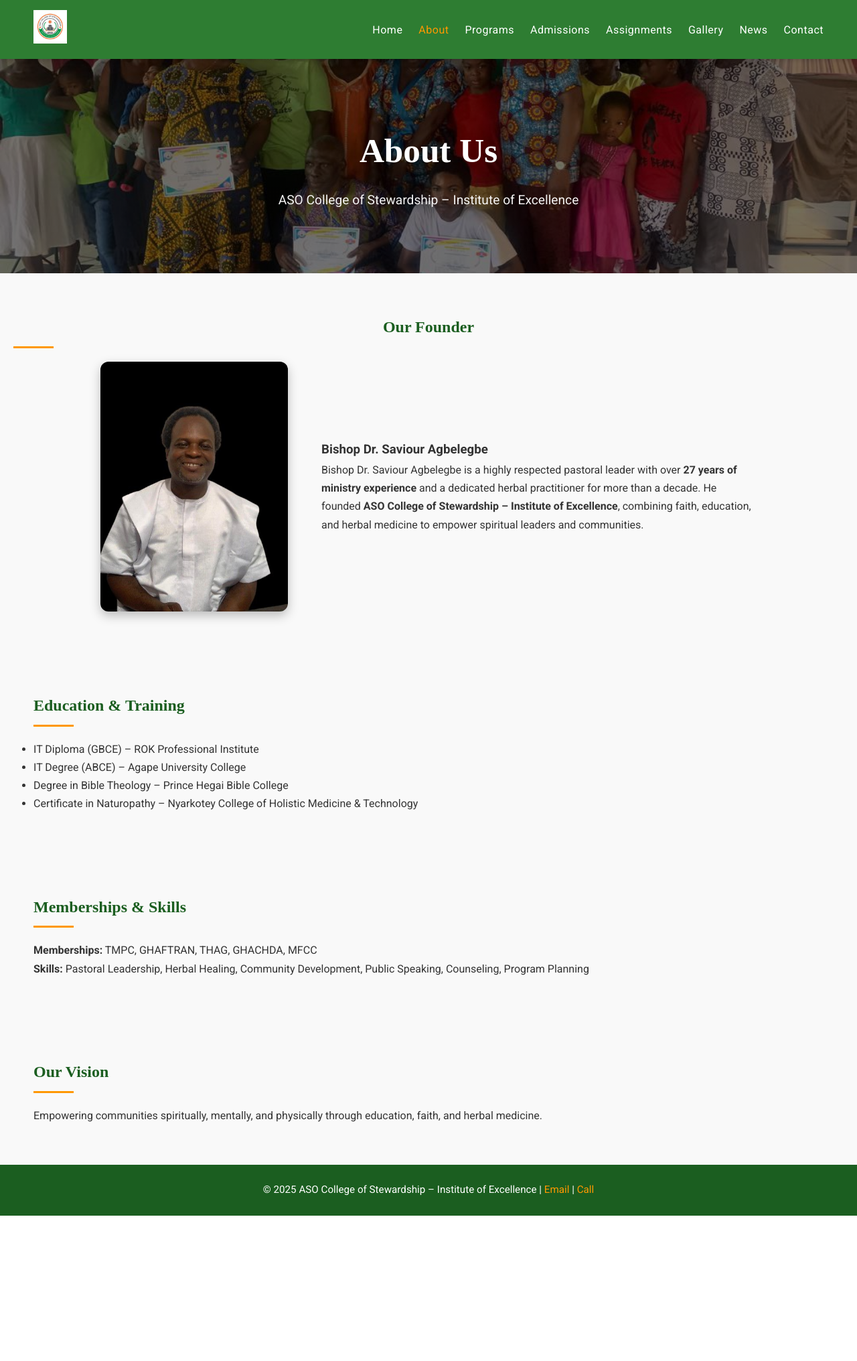
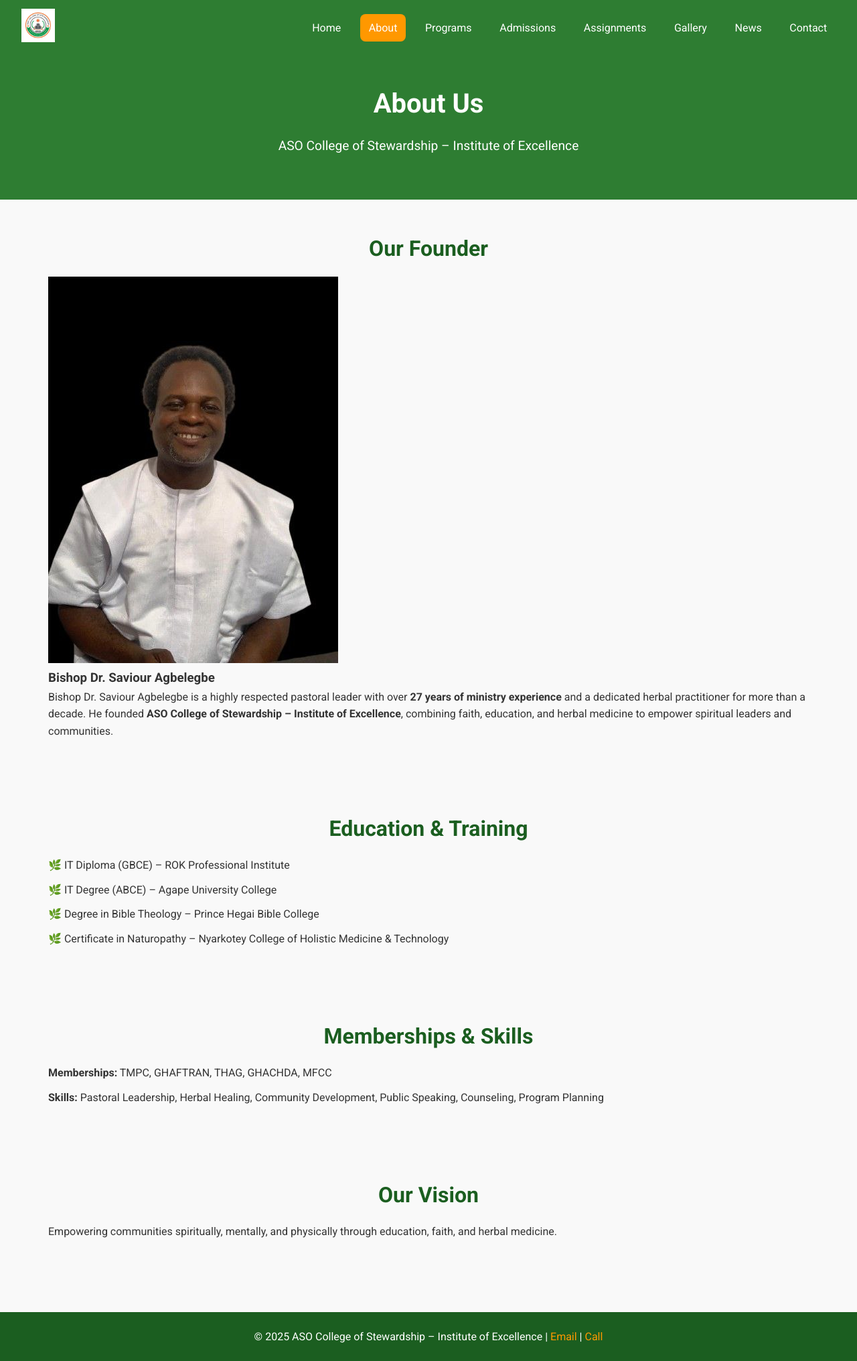
Before and after one commit to Potentialbeliever/aso-college-website, a PHP site: page /about.html in a window 1280 px wide. Shown: the whole page at 67% size. Before the commit the page ends 1815 px from the top, so only its background shows below. Run offline with PHP 8.4, Linux system fonts and the light colour scheme.

Commit message:
Refactor CSS styles and add new variables
Added new CSS variables for border radius and transition. Updated various styles for body, navbar, hero section, buttons, sections, footer, and responsive design.

```diff
--- a/style.css
+++ b/style.css
@@ -9,6 +9,8 @@
   --light-bg: #f9f9f9;
   --text-dark: #333;
   --text-light: #fff;
+  --border-radius: 8px;
+  --transition: 0.3s ease-in-out;
 }
 
 * {
@@ -18,250 +20,133 @@
   font-family: 'Roboto', sans-serif;
 }
 
-html {
-  scroll-behavior: smooth;
-}
-
 body {
-  line-height: 1.7;
+  background: var(--light-bg);
   color: var(--text-dark);
-  background: var(--light-bg);
+  line-height: 1.6;
 }
 
 /* ================= NAVBAR ================= */
 nav {
-  background: var(--primary-green);
-  color: var(--text-light);
-  padding: 15px 50px;
   display: flex;
   justify-content: space-between;
   align-items: center;
+  padding: 0.8rem 2rem;
+  background: var(--primary-green);
+  color: var(--text-light);
   position: sticky;
   top: 0;
   z-index: 1000;
-  box-shadow: 0 2px 6px rgba(0,0,0,0.15);
 }
 
 nav .logo img {
   height: 50px;
 }
 
+nav .nav-links {
+  display: flex;
+  gap: 1rem;
+}
+
 nav .nav-links a {
   color: var(--text-light);
-  margin-left: 20px;
   text-decoration: none;
-  font-weight: 500;
-  letter-spacing: 0.5px;
-  transition: 0.3s;
+  padding: 0.5rem 0.8rem;
+  border-radius: var(--border-radius);
+  transition: var(--transition);
 }
 
 nav .nav-links a:hover,
 nav .nav-links a.active {
-  color: var(--accent-orange);
-  transform: translateY(-2px);
+  background: var(--accent-orange);
+  color: var(--text-light);
+}
+
+.menu-toggle {
+  display: none;
+  font-size: 1.8rem;
+  cursor: pointer;
 }
 
 /* ================= HERO ================= */
 .hero {
-  background:
-    linear-gradient(rgba(0,0,0,0.55), rgba(0,0,0,0.55)),
-    url('images/hero.jpg') center/cover no-repeat;
+  text-align: center;
+  padding: 4rem 2rem;
+  background: var(--primary-green);
   color: var(--text-light);
-  height: 85vh;
-  display: flex;
-  flex-direction: column;
-  justify-content: center;
-  align-items: center;
-  text-align: center;
-  padding: 0 20px;
 }
 
-.small-hero {
-  height: 40vh;
+.hero.small-hero {
+  padding: 2.5rem 2rem;
 }
 
 .hero h1 {
-  font-size: 3.2rem;
-  font-family: 'Merriweather', serif;
-  margin-bottom: 15px;
+  font-size: 2.5rem;
+  margin-bottom: 1rem;
 }
 
 .hero p {
   font-size: 1.2rem;
-  max-width: 700px;
-  opacity: 0.95;
+  margin-bottom: 1.5rem;
 }
 
 .hero .btn {
-  margin-top: 20px;
-  padding: 12px 25px;
   background: var(--accent-orange);
   color: var(--text-light);
-  border: none;
-  border-radius: 6px;
-  font-weight: bold;
+  padding: 0.7rem 1.5rem;
   text-decoration: none;
-  transition: 0.3s;
+  border-radius: var(--border-radius);
+  font-weight: 700;
+  transition: var(--transition);
 }
 
 .hero .btn:hover {
   background: var(--accent-orange-dark);
-  transform: scale(1.05);
-}
-
-/* ================= FOUNDER ================= */
-.founder {
-  padding: 60px 20px;
-  text-align: center;
-}
-
-.founder-content {
-  display: flex;
-  flex-direction: column;
-  align-items: center;
-  gap: 25px;
-}
-
-.founder-content img {
-  max-width: 280px;
-  border-radius: 12px;
-  box-shadow: 0 6px 16px rgba(0,0,0,0.25);
-}
-
-.founder-text {
-  max-width: 650px;
-  text-align: left;
-}
-
-@media (min-width: 768px) {
-  .founder-content {
-    flex-direction: row;
-    justify-content: center;
-    gap: 50px;
-  }
 }
 
 /* ================= SECTIONS ================= */
 section {
-  padding: 60px 50px;
-  background: var(--light-bg);
+  padding: 3rem 2rem;
+  max-width: 1200px;
+  margin: 0 auto;
 }
 
-section h1,
 section h2 {
-  color: var(--primary-green-dark);
-  margin-bottom: 20px;
-  font-family: 'Merriweather', serif;
-}
-
-section h2::after {
-  content: "";
-  width: 60px;
-  height: 3px;
-  background: var(--accent-orange);
-  display: block;
-  margin-top: 8px;
-}
-
-/* Cards */
-article {
-  background: #fff;
-  padding: 20px;
-  border-radius: 8px;
-  box-shadow: 0 4px 8px rgba(0,0,0,0.08);
-  margin-bottom: 20px;
-  transition: 0.3s;
-}
-
-article:hover {
-  transform: translateY(-4px);
-  box-shadow: 0 8px 18px rgba(0,0,0,0.15);
-}
-
-/* ================= GALLERY ================= */
-.gallery-grid {
-  display: grid;
-  grid-template-columns: repeat(auto-fit, minmax(250px,1fr));
-  gap: 20px;
-}
-
-.gallery-grid img {
-  width: 100%;
-  height: 220px;
-  object-fit: cover;
-  border-radius: 10px;
-  transition: 0.3s;
-}
-
-.gallery-grid img:hover {
-  transform: scale(1.05);
-  box-shadow: 0 6px 18px rgba(0,0,0,0.3);
-}
-
-/* ================= FORMS ================= */
-form {
-  max-width: 700px;
-  margin: 50px auto;
-  background: #fff;
-  padding: 40px;
-  border-radius: 12px;
-  border-top: 4px solid var(--primary-green);
-  box-shadow: 0 6px 16px rgba(0,0,0,0.1);
-}
-
-form h3 {
+  font-size: 2rem;
+  margin-bottom: 1rem;
   text-align: center;
-  color: var(--primary-green-dark);
-  margin-bottom: 25px;
-  font-family: 'Merriweather', serif;
-}
-
-form label {
-  display: block;
-  margin-bottom: 6px;
-  font-weight: 600;
   color: var(--primary-green-dark);
 }
 
-form input,
-form textarea,
-form select {
-  width: 100%;
-  padding: 12px;
-  border: 1px solid #ccc;
-  border-radius: 6px;
-  margin-bottom: 20px;
+section p, section li {
   font-size: 1rem;
+  margin-bottom: 0.7rem;
 }
 
-form input:focus,
-form textarea:focus,
-form select:focus {
-  border-color: var(--accent-orange);
-  box-shadow: 0 0 0 3px rgba(255,152,0,0.25);
-  outline: none;
+section ul {
+  list-style: none;
+  padding-left: 0;
 }
 
-form textarea {
-  resize: vertical;
-  min-height: 120px;
+section ul li::before {
+  content: "🌿 ";
 }
 
-form button {
-  width: 100%;
-  padding: 14px;
+/* ================= BUTTONS ================= */
+.btn {
+  display: inline-block;
   background: var(--primary-green);
   color: var(--text-light);
-  border: none;
-  border-radius: 8px;
-  font-size: 1.05rem;
-  font-weight: bold;
-  transition: 0.3s;
+  padding: 0.6rem 1.2rem;
+  border-radius: var(--border-radius);
+  text-decoration: none;
+  font-weight: 700;
+  transition: var(--transition);
+  margin-top: 1rem;
 }
 
-form button:hover {
+.btn:hover {
   background: var(--accent-orange);
-  transform: translateY(-2px);
 }
 
 /* ================= FOOTER ================= */
@@ -269,48 +154,185 @@
   background: var(--primary-green-dark);
   color: var(--text-light);
   text-align: center;
-  padding: 25px;
-  font-size: 0.95rem;
+  padding: 1.5rem 2rem;
+  margin-top: 3rem;
 }
 
 footer a {
   color: var(--accent-orange);
   text-decoration: none;
-  transition: 0.3s;
+  transition: var(--transition);
 }
 
 footer a:hover {
-  color: var(--accent-orange-dark);
   text-decoration: underline;
 }
 
-/* ================= RESPONSIVE ================= */
-@media (max-width: 768px) {
-  nav {
-    flex-direction: column;
-    padding: 12px 20px;
+/* ================= FLOATING BUTTONS ================= */
+.whatsapp-float,
+.apply-now {
+  position: fixed;
+  bottom: 80px;
+  right: 22px;
+  background: var(--accent-orange);
+  color: var(--text-light);
+  padding: 14px 18px;
+  border-radius: 50px;
+  font-size: 1.3rem;
+  text-align: center;
+  cursor: pointer;
+  box-shadow: 0 4px 12px rgba(0,0,0,0.3);
+  z-index: 999;
+  text-decoration: none;
+  transition: var(--transition);
 }
 
-  nav .nav-links {
-    margin-top: 10px;
-    display: flex;
-    flex-wrap: wrap;
-    justify-content: center;
+.apply-now {
+  bottom: 140px;
 }
 
-  nav .nav-links a {
-    margin: 8px;
+.whatsapp-float:hover,
+.apply-now:hover {
+  background: var(--accent-orange-dark);
+  transform: scale(1.1);
 }
 
-  .hero h1 {
-    font-size: 2.3rem;
+/* ================= BACK TO TOP ================= */
+#backToTop {
+  position: fixed;
+  bottom: 200px;
+  right: 22px;
+  background: var(--primary-green);
+  color: var(--text-light);
+  padding: 12px 16px;
+  border-radius: 50%;
+  font-size: 24px;
+  cursor: pointer;
+  box-shadow: 0 4px 12px rgba(0,0,0,0.3);
+  display: none;
+  transition: var(--transition);
+  z-index: 998;
 }
 
-  .hero p {
-    font-size: 1rem;
+#backToTop:hover {
+  background: var(--accent-orange);
+  transform: scale(1.1);
 }
 
-  section {
-    padding: 40px 20px;
+/* ================= FORMS ================= */
+form {
+  display: flex;
+  flex-direction: column;
+  gap: 1rem;
+  max-width: 600px;
+  margin: 0 auto;
+  background: #fff;
+  padding: 2rem;
+  border-radius: var(--border-radius);
+  box-shadow: 0 4px 12px rgba(0,0,0,0.1);
 }
+
+form input, form select, form textarea {
+  padding: 0.7rem 1rem;
+  border: 1px solid #ccc;
+  border-radius: var(--border-radius);
+  font-size: 1rem;
+  width: 100%;
 }
+
+form button {
+  align-self: flex-start;
+}
+
+/* ================= GALLERY ================= */
+.gallery-grid {
+  display: grid;
+  grid-template-columns: repeat(auto-fit, minmax(200px, 1fr));
+  gap: 15px;
+}
+
+.gallery-grid img {
+  width: 100%;
+  border-radius: var(--border-radius);
+  cursor: pointer;
+  transition: transform 0.3s;
+}
+
+.gallery-grid img:hover {
+  transform: scale(1.05);
+}
+
+/* ================= LIGHTBOX ================= */
+.lightbox {
+  position: fixed;
+  top:0; left:0;
+  width:100%; height:100%;
+  background: rgba(0,0,0,0.9);
+  display:none;
+  justify-content:center;
+  align-items:center;
+  flex-direction:column;
+  z-index:10000;
+}
+
+.lightbox img {
+  max-width:90%;
+  max-height:80%;
+  border-radius:10px;
+  transition:transform 0.3s;
+}
+
+.lightbox img:hover { transform:scale(1.05); }
+
+.lightbox .close, .lightbox .prev, .lightbox .next {
+  position:absolute;
+  color:#fff;
+  font-size:2rem;
+  cursor:pointer;
+  user-select:none;
+  padding:10px;
+  transition:0.3s;
+}
+
+.lightbox .close:hover, .lightbox .prev:hover, .lightbox .next:hover { color: var(--accent-orange); }
+.lightbox .close { top:20px; right:30px; }
+.lightbox .prev { top:50%; left:30px; transform:translateY(-50%); }
+.lightbox .next { top:50%; right:30px; transform:translateY(-50%); }
+
+/* ================= PRELOADER ================= */
+#preloader {
+  position:fixed;
+  top:0; left:0;
+  width:100%; height:100%;
+  background: var(--light-bg);
+  display:flex;
+  justify-content:center;
+  align-items:center;
+  z-index:9999;
+  transition:opacity 0.5s ease-out;
+}
+
+.spinner-logo { width:100px; animation:spin 1.5s linear infinite; }
+@keyframes spin { 0%{transform:rotate(0deg);}100%{transform:rotate(360deg);} }
+
+#preloader.fade-out { opacity:0; visibility:hidden; }
+#main-content { opacity:0; animation:fadeIn 1s forwards; }
+@keyframes fadeIn { to { opacity:1; } }
+
+/* ================= RESPONSIVE ================= */
+@media(max-width:768px) {
+  nav .nav-links {
+    display: none;
+    flex-direction: column;
+    background: var(--primary-green-dark);
+    position: absolute;
+    top: 100%;
+    right: 0;
+    width: 200px;
+    border-radius: 0 0 8px 8px;
+  }
+  nav .nav-links.show { display: flex; }
+  .menu-toggle { display: block; color: var(--text-light); }
+  .hero h1 { font-size: 2rem; }
+  section h2 { font-size: 1.5rem; }
+}
```
Lines whose indentation alone changed are shown as unchanged.
